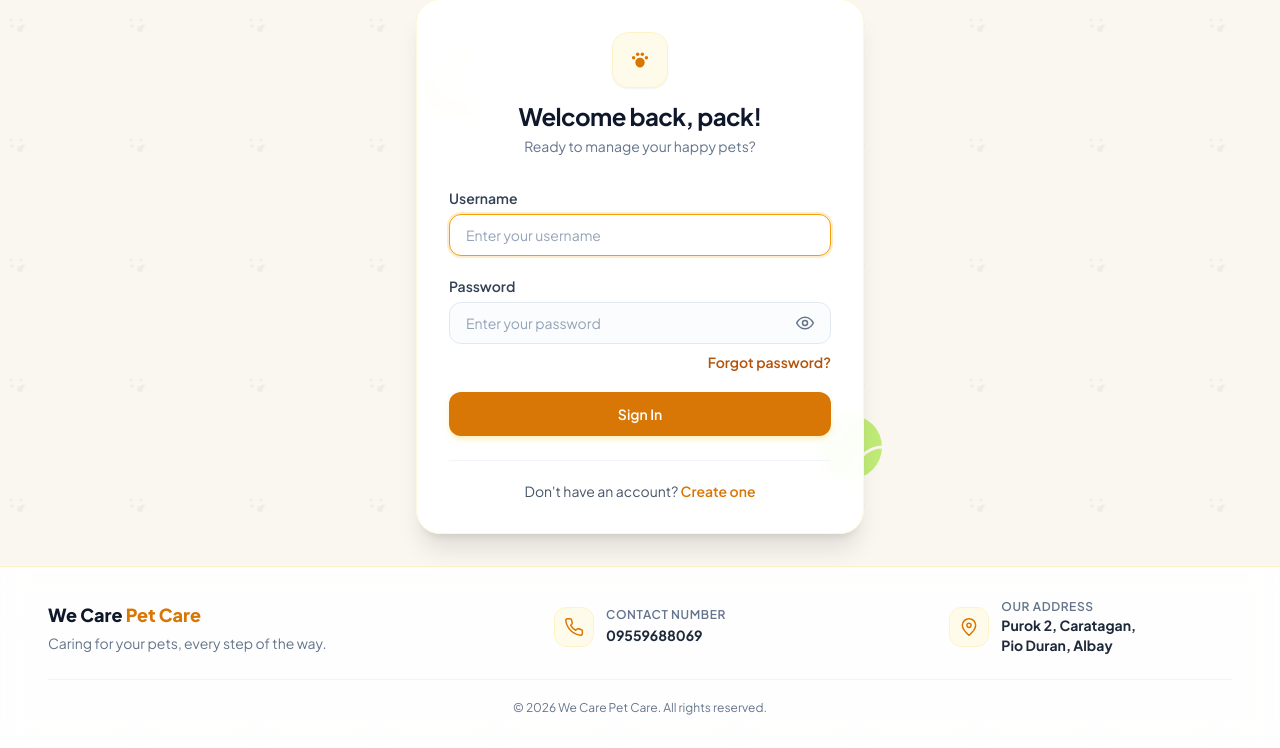
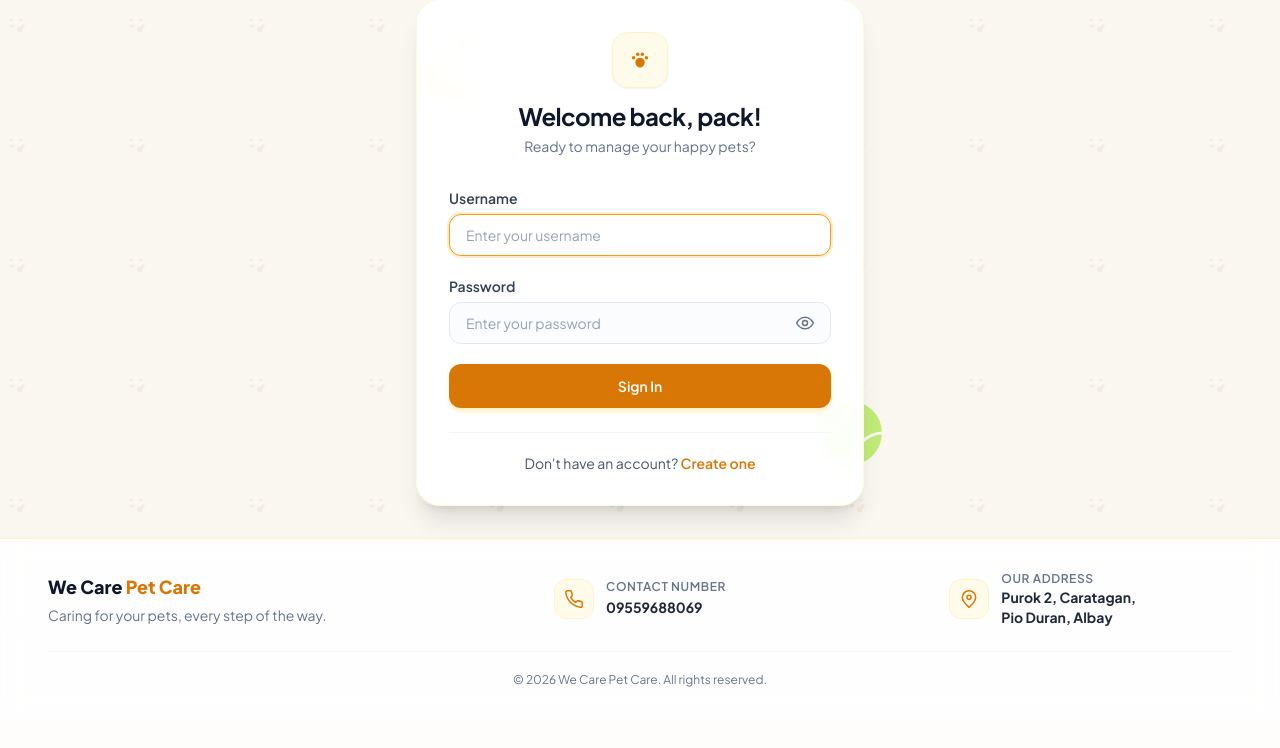
Before and after one commit to crisjohnDev/we-care-pet-care, a Django app: page / in a window 1280 px wide. Shown: the part 106-854 px from the top of the page. After the commit the page ends 793 px from the top, so only its background shows below. Run offline with Django 5.2, Linux system fonts and the light colour scheme; data comes from the database, SQL or seed files in the repository; some libraries are stand-ins or nearby versions.

Commit message:
avhwbchwbcc

```diff
--- a/accounts/templates/login.html
+++ b/accounts/templates/login.html
@@ -324,7 +324,7 @@
 
 
                     <!-- FORGOT PASSWORD -->
-                    <div class="flex justify-end mt-2">
+                    {% comment %} <div class="flex justify-end mt-2">
 
                         <a
                             href="{% url 'password_reset' %}"
@@ -333,7 +333,7 @@
                             Forgot password?
                         </a>
 
-                    </div>
+                    </div> {% endcomment %}
 
                 </div>
 
```
